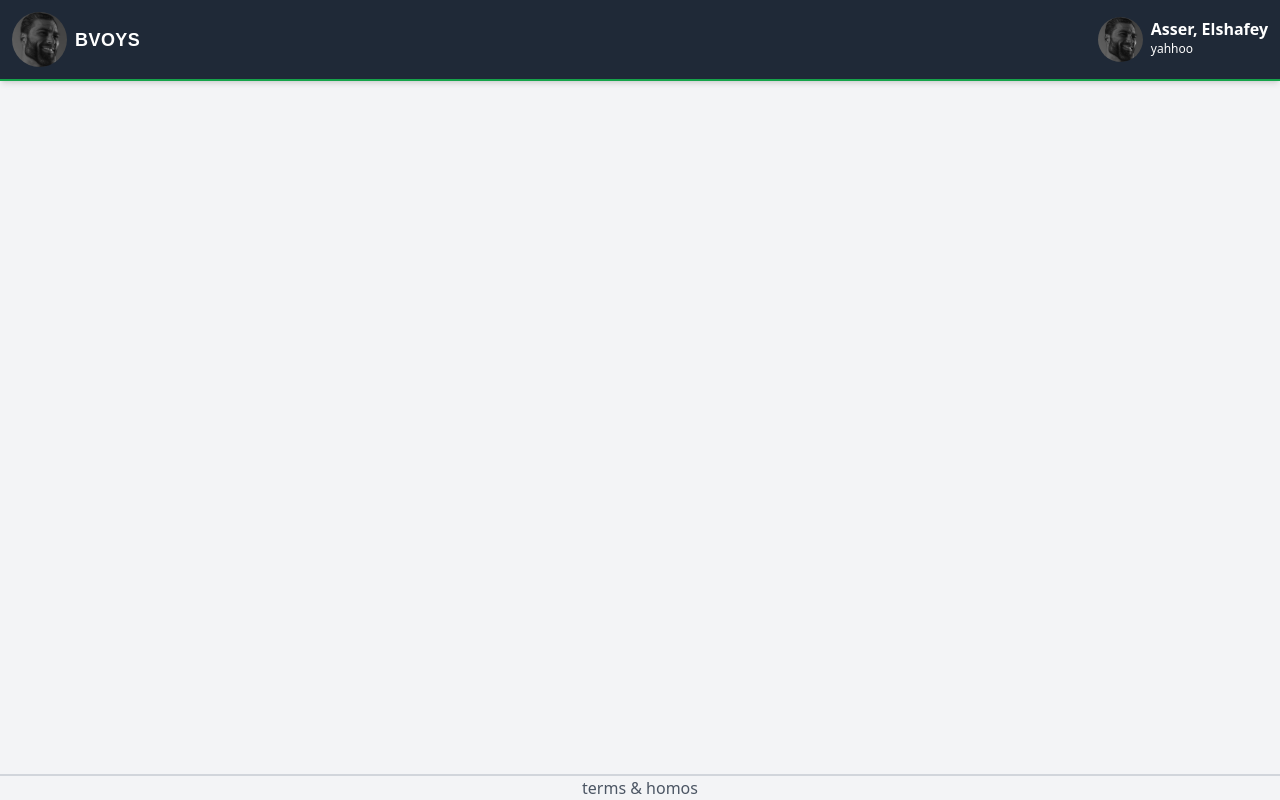
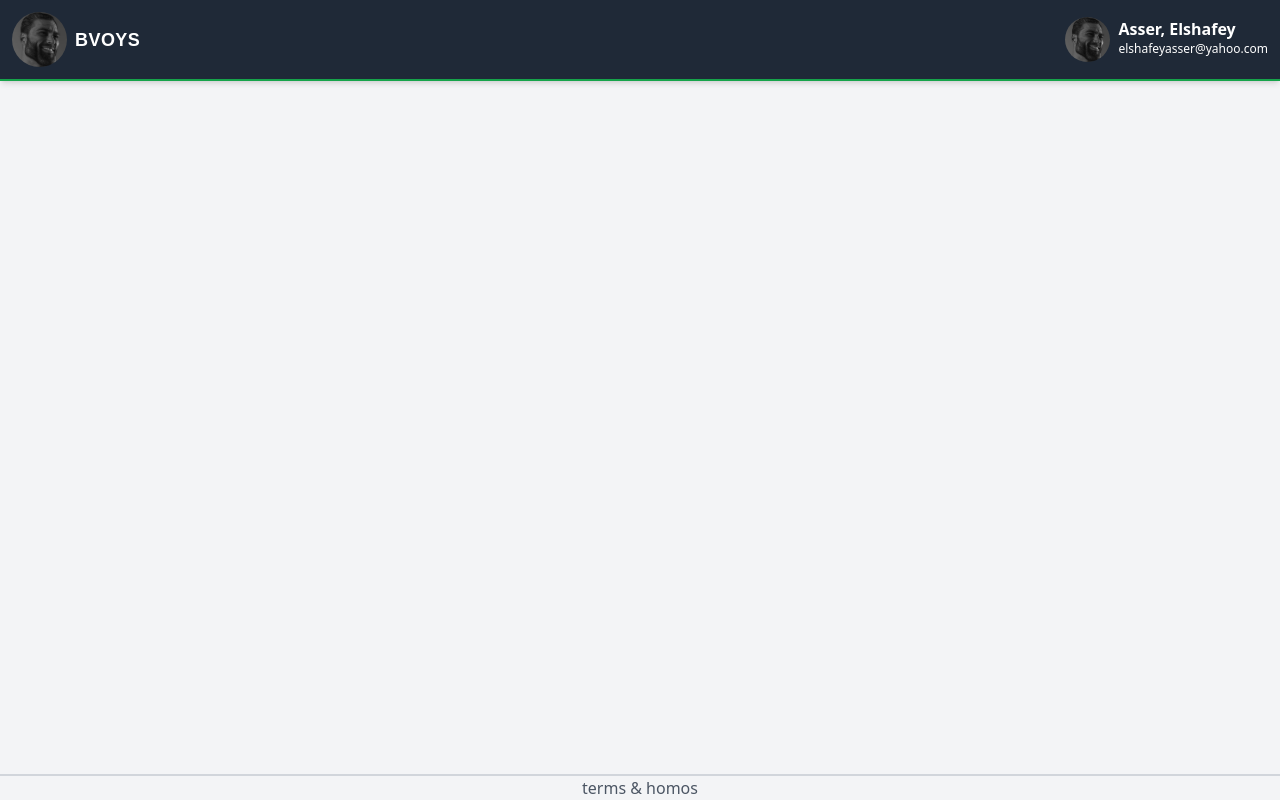
Before and after one commit to AsserElshafey/best-version-of-your-self, a Next.js app in the folder best-version-of-your-self/: page /user in a window 1280 px wide. Built offline with nearby package versions, Linux system fonts and the light colour scheme; no server answers.

Commit message:
fix(pages): slight changes

```diff
--- a/best-version-of-your-self/components/Login.jsx
+++ b/best-version-of-your-self/components/Login.jsx
@@ -25,6 +25,7 @@ const Login = () => {
       alert(error);
     }
   }, [username, password, router]);
+
   return (
     <div className="max-w-sm border border-solid p-10 rounded-xl shadow-xl bg-zinc-100">
       <div className="text-center md:text-left mb-10">
--- a/best-version-of-your-self/components/Nav.jsx
+++ b/best-version-of-your-self/components/Nav.jsx
@@ -68,7 +68,7 @@ const Nav = () => {
               />
               <span>
                 <p className="font-semibold text-white">Asser, Elshafey</p>
-                <p className="text-white text-xs">yahhoo</p>
+                <p className="text-white text-xs font-light">elshafeyasser@yahoo.com</p>
               </span>
             </div>
 
--- a/best-version-of-your-self/package.json
+++ b/best-version-of-your-self/package.json
@@ -10,6 +10,8 @@
   },
   "dependencies": {
     "@heroicons/react": "^2.1.3",
+    "@mantine/core": "^7.9.1",
+    "@mantine/hooks": "^7.9.1",
     "@material-tailwind/react": "^2.1.9",
     "axios": "^1.6.8",
     "next": "14.2.3",
```
Also changed, not shown: 1 other file (tests, documents, lock files or other folders).
